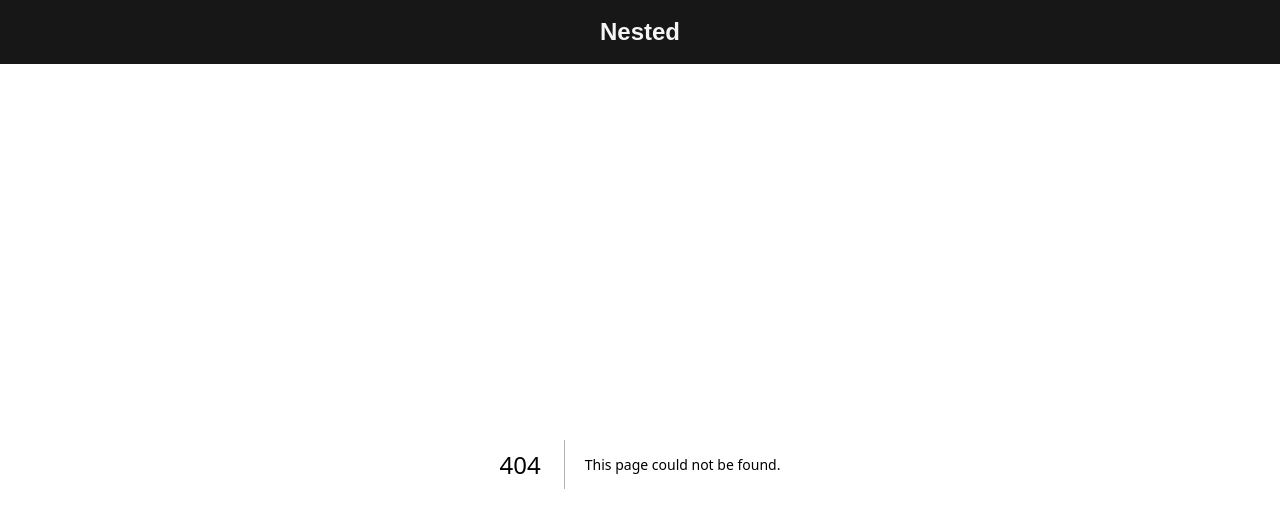
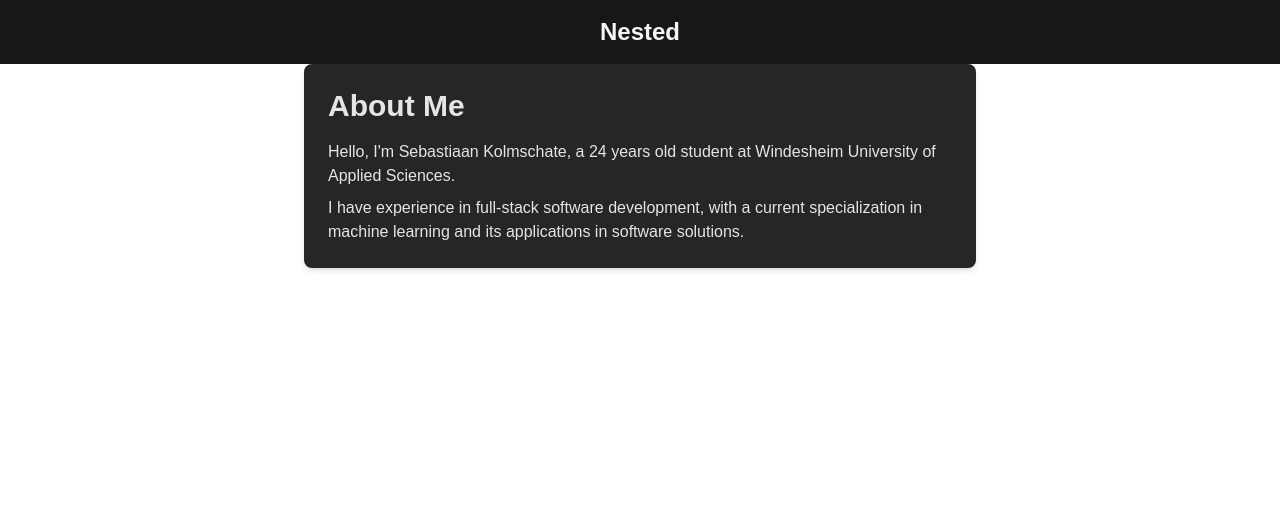
Before and after one commit to KolmschateS/nested, a Next.js app: page /about in a window 1280 px wide. Before the commit this address had no page. Shown: the top 528 px of the page. Built offline with nearby package versions, Linux system fonts and the light colour scheme.

Commit message:
about pagina toegevoegd

```diff
--- /dev/null
+++ b/app/about/page.tsx
@@ -0,0 +1,21 @@
+// components/About.tsx
+import React from 'react';
+
+const About: React.FC = () => {
+  const birthDate = new Date(2000, 6, 3); // Month is 0-indexed
+  const age = new Date().getFullYear() - birthDate.getFullYear();
+
+  return (
+    <div className="max-w-2xl mx-auto p-6 bg-neutral-800 text-neutral-200 rounded-lg shadow-md">
+      <h1 className="text-3xl font-bold mb-4">About Me</h1>
+      <p className="mb-2">
+        Hello, I'm Sebastiaan Kolmschate, a {age} years old student at Windesheim University of Applied Sciences.
+      </p>
+      <p>
+        I have experience in full-stack software development, with a current specialization in machine learning and its applications in software solutions.
+      </p>
+    </div>
+  );
+};
+
+export default About;
```
